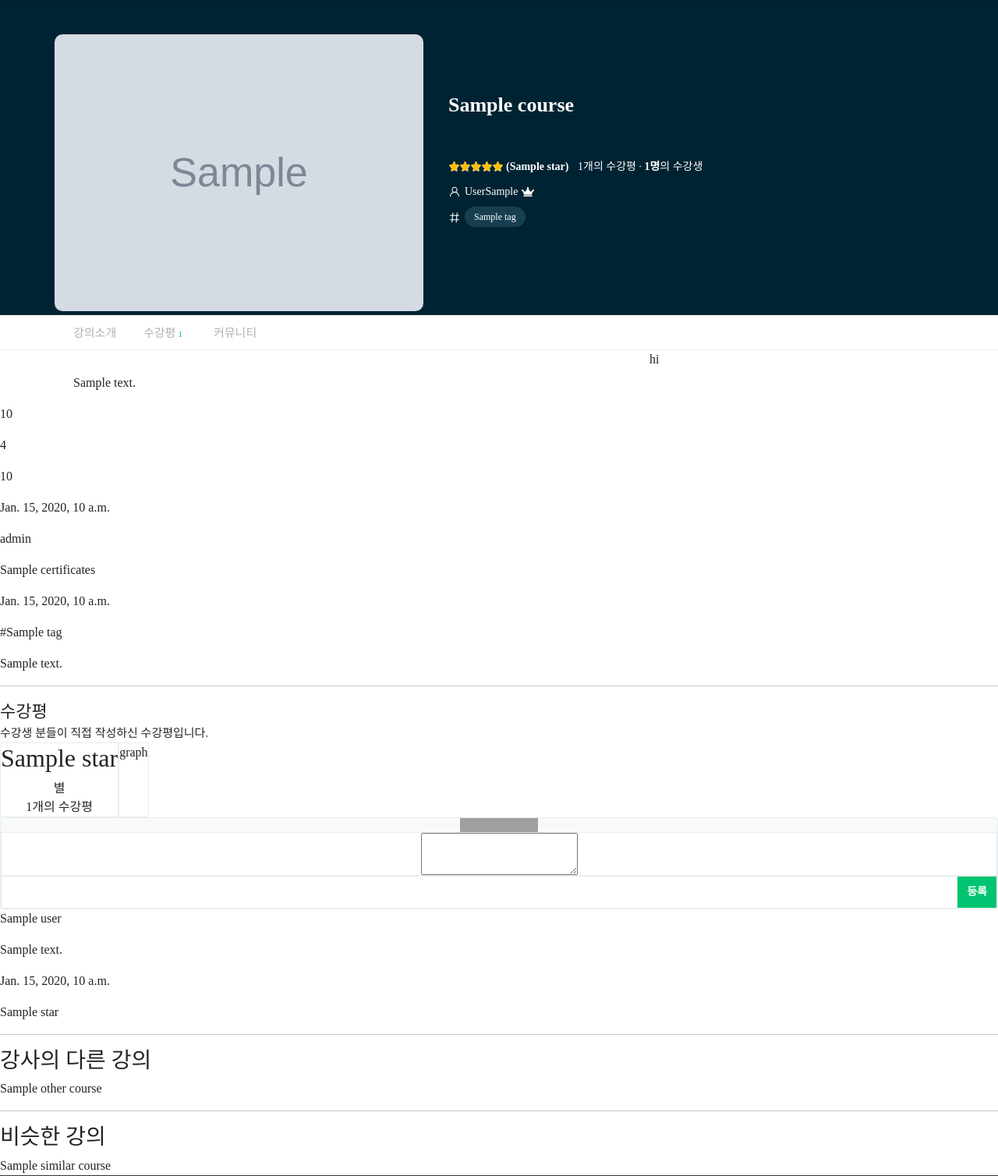
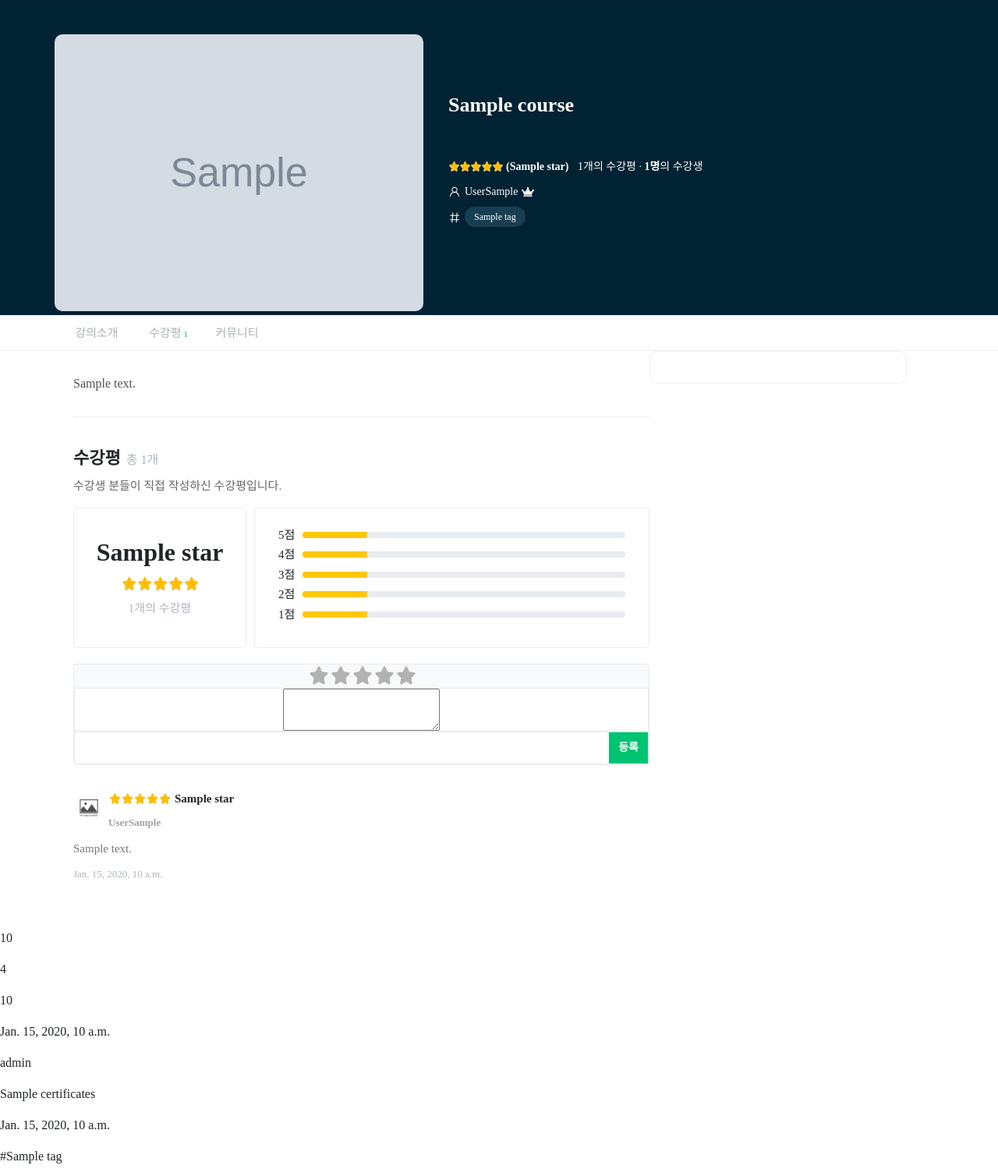
Before and after one commit to Code-Sloth/Tenflearn, a Django app: template courses/templates/courses/course_detail.html in a window 1280 px wide. Shown: the part 65-1573 px from the top of the page at 78% size. Run offline with Django 3.2, Linux system fonts and the light colour scheme; the template is opened without the code that fills it: most values are stand-ins (such as "Sample title", 1, 10 or a date in 2020); grey boxes marked "Sample" are stand-in pictures; form fields are guessed from the names that the template uses; some libraries are stand-ins or nearby versions; some web fonts are replaced; grey boxes are pictures that could not be loaded.

Commit message:
course detail css update incomplete

```diff
--- a/courses/templates/courses/course_detail.html
+++ b/courses/templates/courses/course_detail.html
@@ -89,7 +89,7 @@
         강의소개
       </a>
 
-      <a class='section-header-a' href="">
+      <a class='section-header-a ps-1' href="">
         수강평<span>{{ course.reviews.count }}</span>
       </a>
 
@@ -104,17 +104,25 @@
   <div class='section-container d-flex'>
     <div class='section-left'>
       <p class='section-left-content'>
-        {{ course.content|linebreaks }}
+        {{ course.content|linebreaksbr }}
       </p>
 
-      <div>
-
+      <div class='section-left-review'>
+        {% include 'courses/course_detail_review.html' %}
       </div>
 
     </div>
 
-    <div class='right-sidebar'>
-      hi
+    <div class='section-right'>
+
+      <div class='right-sidebar'>
+
+        <div>
+
+        </div>
+
+      </div>
+
     </div>
   </div>
 
@@ -132,6 +140,7 @@
   <p>{{ course.price }}</p>
   <p>{{ course.discount_rate }}</p>
   <p>{{ course.discounted_price }}</p>
+
   <p>{{ course.expired_date }}</p>
   <p>{{ course.level }}</p>
   <p>{{ course.certificates }}</p>
@@ -143,7 +152,7 @@
 </div>
 
 <hr>
-{% include 'courses/course_detail_review.html' %}
+
 <hr>
 
 <div>
--- a/courses/templates/courses/course_detail_review.html
+++ b/courses/templates/courses/course_detail_review.html
@@ -4,6 +4,7 @@
 <section>
   <div class="review-header">
     <span class="review-reviewname">수강평</span>
+    <span class="review-reviewcount">총 {{ course.reviews.count }}개</span>
   </div>
   <div class="review-description">
     수강생 분들이 직접 작성하신 수강평입니다.
@@ -11,13 +12,71 @@
   <div class="review-dashboard">
     <div class="review-dashboard-star">
       <div class="review-dashboard-star-num"><h2>{{ course.star }}</h2></div>
-      <div class="review-dashboard-star-star">별</div>
+      <div class="review-dashboard-star-star">
+
+        <div class='banner-star-box' style='width: 100px;'>
+          <div class='banner-star-gray'>
+            <img style='width: 100px;' src="{% static 'courses/image/graystars.png' %}" alt="graystar">
+          </div>
+
+          <div class='banner-star-yellow' style='width: {{ course.star_multiple }}%;'>
+            <img style='width: 100px;' src="{% static 'courses/image/yellowstars.png' %}" alt="yellowstar">
+          </div>
+        </div>
+
+      </div>
       <div class="review-dashboard-star-count">{{ reviews.count }}개의 수강평</div>
     </div>
     <div class="review-dashbboard-graph">
-      <p>graph</p>
+
+      <div class='review-progressbox'>
+        <div class='review-progress-title'>5점</div>
+        <div class='review-progress'>
+          <div class="progress" role="progressbar" aria-label="Basic example" aria-valuenow="0" aria-valuemin="0" aria-valuemax="100">
+            <div class="progress-bar" style="width: 20%"></div>
+          </div>
+        </div>
+      </div>
+
+      <div class='review-progressbox'>
+        <div class='review-progress-title'>4점</div>
+        <div class='review-progress'>
+          <div class="progress" role="progressbar" aria-label="Basic example" aria-valuenow="0" aria-valuemin="0" aria-valuemax="100">
+            <div class="progress-bar" style="width: 20%"></div>
+          </div>
+        </div>
+      </div>
+
+      <div class='review-progressbox'>
+        <div class='review-progress-title'>3점</div>
+        <div class='review-progress'>
+          <div class="progress" role="progressbar" aria-label="Basic example" aria-valuenow="0" aria-valuemin="0" aria-valuemax="100">
+            <div class="progress-bar" style="width: 20%"></div>
+          </div>
+        </div>
+      </div>
+
+      <div class='review-progressbox'>
+        <div class='review-progress-title'>2점</div>
+        <div class='review-progress'>
+          <div class="progress" role="progressbar" aria-label="Basic example" aria-valuenow="0" aria-valuemin="0" aria-valuemax="100">
+            <div class="progress-bar" style="width: 20%"></div>
+          </div>
+        </div>
+      </div>
+
+      <div class='review-progressbox'>
+        <div class='review-progress-title'>1점</div>
+        <div class='review-progress'>
+          <div class="progress" role="progressbar" aria-label="Basic example" aria-valuenow="0" aria-valuemin="0" aria-valuemax="100">
+            <div class="progress-bar" style="width: 20%"></div>
+          </div>
+        </div>
+      </div>
+
     </div>
   </div>
+
   <div class="review-add">
     <form action="{% url 'courses:review_create' course.pk %}" method="post">
       {% csrf_token %}
@@ -46,18 +105,50 @@
     </form>
   </div>
 
-  <div>
+  <div class='review-list'>
     {% for review in reviews reversed%}
-      <div>
-        <p>{{  review.user }}</p>
-        <p>{{  review.content }}</p>
-        <p>{{  review.created_at }}</p>
-        <p>{{  review.star }}</p>
-        {% if request.user == review.user %}
-        <form action="{% url 'courses:review_delete' course.pk review.pk %}">
-          <input type="submit" value="댓글 삭제">
-        </form>
-        {% endif %}
+      <div class='review-list-box'>
+        <div class='d-flex'>
+          <div class='review-list-img'>
+            <img class='w-100 rounded-circle' src="{% static 'courses/image/noimage.jpeg' %}" alt="noimage">
+          </div>
+
+          <div class='review-list-right'>
+            <div class='review-list-star'>
+              <div class='banner-star-box' style='width: 80px;'>
+                <div class='banner-star-gray'>
+                  <img style='width: 80px;' src="{% static 'courses/image/graystars.png' %}" alt="graystar">
+                </div>
+
+                <div class='banner-star-yellow' style='width: {{ review.star_multiple }}%;'>
+                  <img style='width: 80px;' src="{% static 'courses/image/yellowstars.png' %}" alt="yellowstar">
+                </div>
+              </div>
+
+              <div class='review-list-starcount'>{{ review.star }}</div>
+            </div>
+
+            <div class='review-list-name'>
+              {{ review.user.last_name }}{{ review.user.first_name }}
+            </div>
+          </div>
+        </div>
+
+        <div class='review-list-content'>{{  review.content|linebreaksbr }}</div>
+
+        <div class='d-flex justify-content-between'>
+          <div class='review-list-time'>{{  review.created_time }}</div>
+
+          <div>
+            {% if request.user == review.user %}
+              <form action="{% url 'courses:review_delete' course.pk review.pk %}" method="POST">
+                {% csrf_token %}
+                <button class='review-list-submit' type="submit">댓글삭제</button>
+              </form>
+            {% endif %}
+          </div>
+        </div>
+
       </div>
     {% endfor %}
   </div>
--- a/static/courses/css/course_detail.css
+++ b/static/courses/css/course_detail.css
@@ -135,9 +135,10 @@
   position: sticky;
   top: 64px;
   background-color: white;
-  height: 45px;
+  height: 46px;
   border-bottom: 1px solid rgb(240 240 240);
   border-top: 0.5px solid rgb(240 240 240);
+  z-index: 50;
 }
 
 .section-header-a {
@@ -149,6 +150,7 @@
   font-size: 15px;
   color: rgb(171 176 181);
   text-decoration: none;
+  text-align: center;
 }
 
 .section-header-a span {
@@ -159,7 +161,6 @@
 
 .section-header-a:hover {
   color: black;
-  border-bottom: 2px solid black;
 }
 
 .section-left {
@@ -167,8 +168,22 @@
 }
 
 .section-left-content {
-  margin: 30px 0;
-  color: rgb(130 130 130);
+  padding: 30px 0;
+  color: rgb(80 80 80);
+  border-bottom: 1px solid rgb(240 240 240);
+}
+
+.section-left-review {
+  padding-top: 20px;
+}
+
+/* 오른쪽 사이드바 */
+
+.right-sidebar {
+  width: 330px;
+  padding: 20px 24px;
+  border: 1px solid rgb(240 240 240);
+  border-radius: 10px;
 }
 
 @media(max-width: 1024px) {
--- a/static/courses/css/course_detail_review.css
+++ b/static/courses/css/course_detail_review.css
@@ -1,9 +1,23 @@
+.review-header {
+  margin-bottom: 8px;
+}
+
 .review-reviewname {
   font-size: 22px;
+  font-weight: bold;
+}
+
+.review-reviewcount {
+  font-size: 16px;
+  color: rgb(173 181 189);
+  margin-left: 3px;
 }
 
 .review-description {
+  color: rgb(100 100 100);
   font-size: 15px;
+  margin-bottom: 16px;
+  font-weight: lighter;
 }
 
 .review-dashboard {
@@ -16,16 +30,59 @@
   align-items: center;
   justify-content: center;
   border: 1px solid #e9ecef;
+  width: 222px;
+  height: 180px;
+  padding: 20px 0;
+  border-radius: 5px;
+}
+
+.review-dashboard-star-num h2 {
+  font-weight: bold;
+}
+
+.review-dashboard-star-count {
+  font-size: 15px;
+  color: rgb(173 181 189);
+  margin-top: 10px;
 }
 
 .review-dashbboard-graph {
+  margin-left: 10px;
+  border-radius: 5px;
+  flex-grow: 1;
+  height: 180px;
   border: 1px solid #e9ecef;
+  padding: 20px 30px;
+  margin-bottom: 20px;
+}
+
+.review-progressbox {
+  display: flex;
+  align-items: center;
+  margin: 3px 0;
+}
+
+.review-progress-title {
+  font-size: 15px;
+  margin-right: 10px;
+}
+
+.review-progress {
+  flex-grow: 1;
+}
+
+.progress {
+  height: 8px;
+}
+
+.progress-bar {
+  background-color: rgb(255, 200, 7);
 }
 
 .starpoint_wrap{display:flex;align-items: center;justify-content: center;}
-.starpoint_box{position:relative;background:url(https://ido-archive.github.io/svc/etc/element/img/sp_star.png) 0 0 no-repeat;font-size:0;}
-.starpoint_box .starpoint_bg{display:block;position:absolute;top:0;left:0;height:18px;background:url(https://ido-archive.github.io/svc/etc/element/img/sp_star.png) 0 -20px no-repeat;pointer-events:none;}
-.starpoint_box .label_star{display:inline-block;width:20px;height:18px;box-sizing:border-box;}
+.starpoint_box{position:relative;background:url(/static/courses/image/graystars.png);font-size:0;}
+.starpoint_box .starpoint_bg{display:block;position:absolute;top:0;left:0;height:30px;background:url(/static/courses/image/yellowstars.png);pointer-events:none;}
+.starpoint_box .label_star{display:inline-block;width:28px;height:30px;box-sizing:border-box;}
 .starpoint_box .star_radio{opacity:0;width:0;height:0;position:absolute;}
 .starpoint_box .star_radio:nth-of-type(1):hover ~ .starpoint_bg,
 .starpoint_box .star_radio:nth-of-type(1):checked ~ .starpoint_bg{width:20%;}
@@ -59,6 +116,16 @@
   border: 1px solid #e9ecef;
 }
 
+.review-add-comment-write textarea::placeholder {
+  font-size: 14px;
+  color: rgb(180 180 180);
+}
+
+.review-add-comment-write textarea:focus {
+  outline: 2px solid rgb(200 200 200);
+  color: rgb(80 80 80);
+}
+
 .review-add-comment-btn {
   display: flex;
   justify-content: flex-end;
@@ -76,3 +143,60 @@
   font-weight: 700;
   background-color: #00c471;
 }
+
+.review-list {
+  margin-top: 30px;
+}
+
+.review-list-img {
+  width: 40px;
+  padding-top: 5px;
+}
+
+.review-list-right {
+  padding-left: 5px;
+}
+
+.review-list-star {
+  display: flex;
+}
+
+.review-list-starcount {
+  font-size: 15px;
+  font-weight: bold;
+  padding-left: 5px;
+  padding-top: 2px;
+}
+
+.review-list-name {
+  font-size: 13px;
+  font-weight: bold;
+  color: rgb(160 160 160);
+  margin-top: 10px;
+}
+
+.review-list-content {
+  margin: 12px 0;
+  font-size: 15px;
+  color: rgb(120 120 120);
+}
+
+.review-list-time {
+  font-size: 13px;
+  color: rgb(173 181 189);
+}
+
+.review-list-box {
+  margin-bottom: 60px;
+}
+
+.review-list-submit {
+  font-size: 14px;
+  color:rgb(100 100 100);
+  background-color: white;
+  border: 0;
+}
+
+.review-list-submit:hover {
+  color: black;
+}
```
Also changed, not shown: courses/models.py (+7 -1 lines), accounts/migrations/0001_initial.py, communities/migrations/0001_initial.py, communities/migrations/0002_initial.py (added), courses/migrations/0001_initial.py, courses/migrations/0002_auto_20230511_1003.py (deleted).
